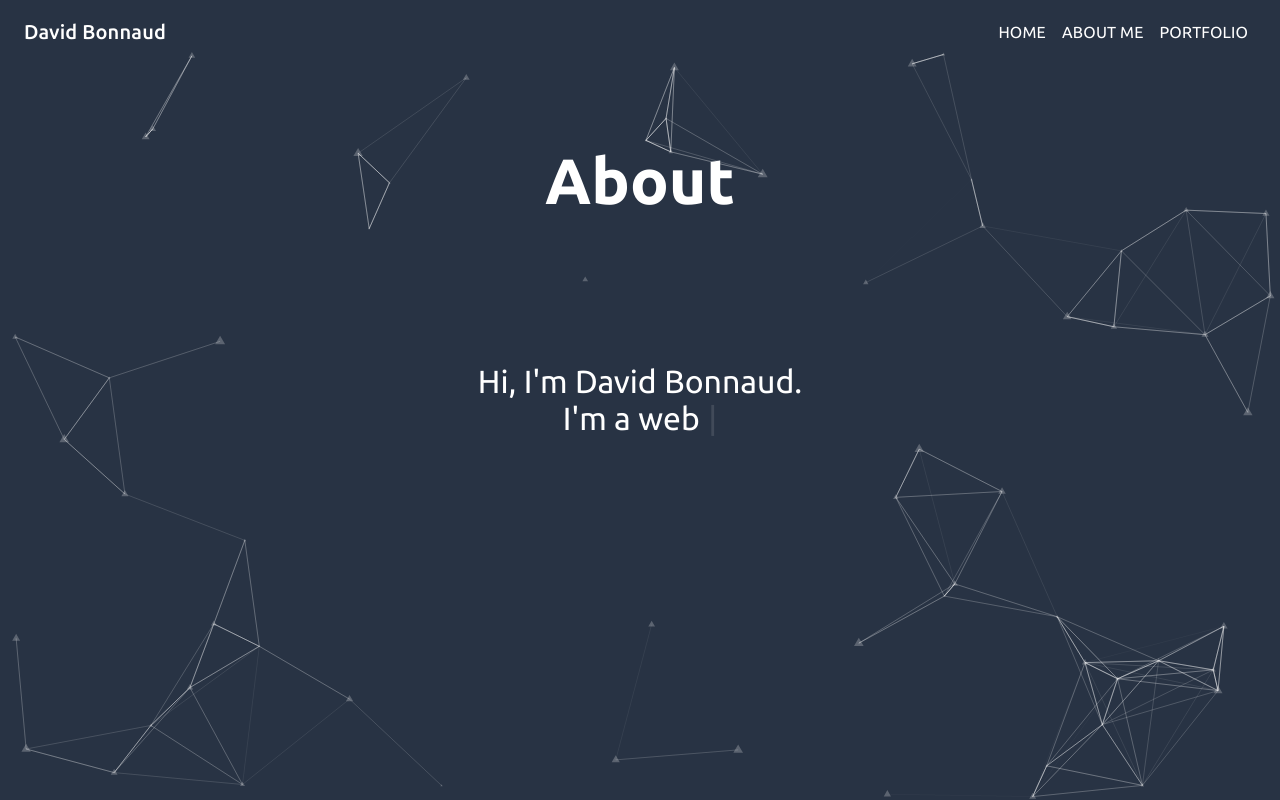
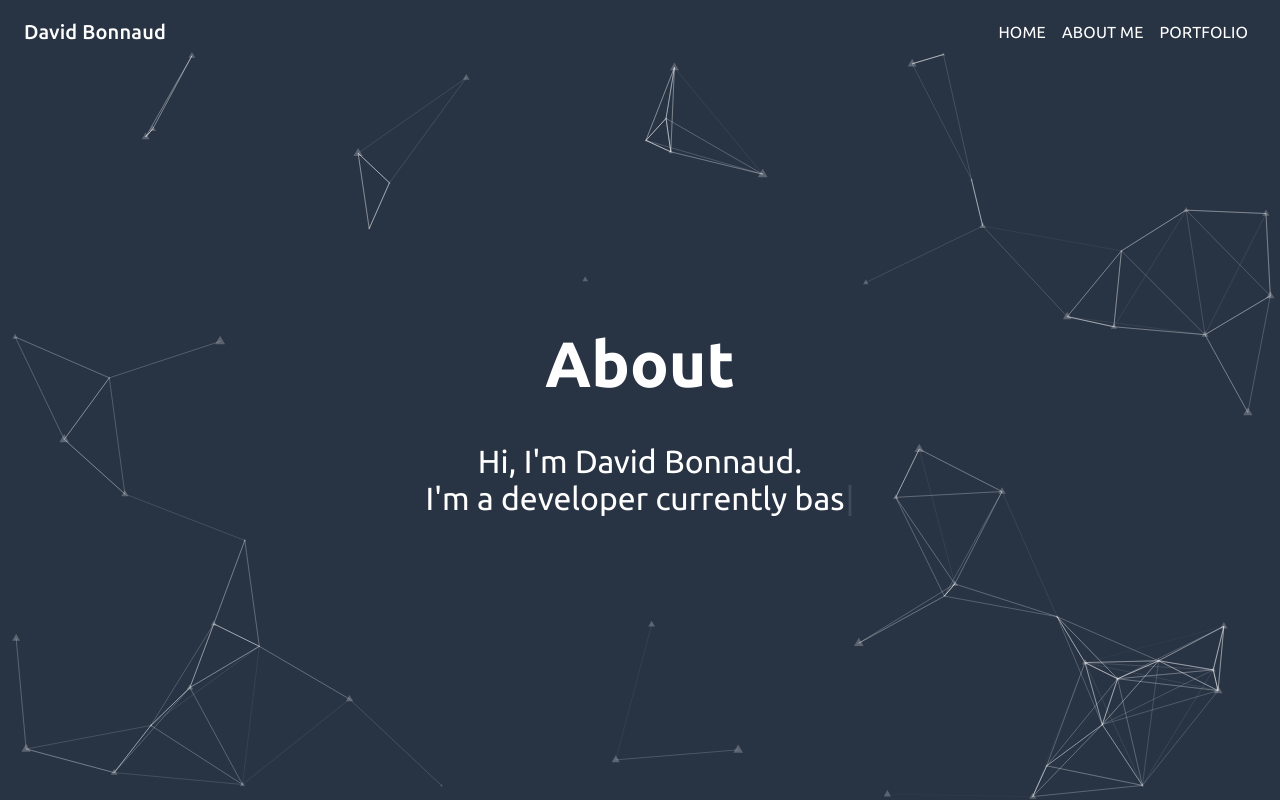
Before and after one commit to davidbonnaud/portfolio-2023, a React (Create React App) app: page / in a window 1280 px wide. Both pictures are taken after a click on the button "ABOUT ME". Built offline with nearby package versions, Linux system fonts and the light colour scheme.

Commit message:
cleaned up css, added repsonsive about blurb, need to add social stuff below it after the typing effect finishes

```diff
--- a/src/components/About.tsx
+++ b/src/components/About.tsx
@@ -4,20 +4,23 @@ import Typewriter from 'typewriter-effect';
 
 const About = () => {
   return (
-    <Box sx={{ display: 'flex', width: '100%', height: '100%', justifyContent: 'center', alignItems: 'center' }}>
-      <Fade in timeout={1000}>
-        <h1>About</h1>
-      </Fade>
-      <div className='intro'>
+    <Box sx={{ display: 'flex', flexDirection: 'column', width: '100%', height: '100%', justifyContent: 'center', alignItems: 'center' }}>
+      <Box className='intro' sx={{ textAlign: 'center' }}>
+        <Fade in timeout={1000}>
+          <h1>About</h1>
+        </Fade>
+      </Box>
+
+      <Box className='intro' sx={{ textAlign: 'center', maxWidth: '75%' }}>
         <Typewriter
           onInit={(typewriter) => {
-            typewriter.typeString("Hi, I'm David Bonnaud. <br/>").pauseFor(1000).typeString("I'm a web developer with experience in full stack development using Python/Django, JavaScript, Ruby on Rails, React, and TypeScript. <br/>").pauseFor(1000).typeString("I graduated from CSUF with a Bachelor's of Science in Computer Science.").start();
+            typewriter.typeString("Hi, I'm David Bonnaud.<br/>").pauseFor(1000).typeString("I'm a developer currently based out of Cambridge, MA with a certification in full stack web development from Southern Methodist University.").pauseFor(1000).typeString(" I graduated from California State University, Fullerton with a Bachelor's of Science in Computer Science.").pauseFor(1000).typeString(" Some of the languages and frameworks I have experience with are JavaScript, Python, Django, React, TypeScript, and Ruby on Rails.").start();
           }}
           options={{
-            delay: 40
+            delay: 30
           }}
         />
-      </div>
+      </Box>
     </Box>
   )
 }
--- a/src/index.css
+++ b/src/index.css
@@ -16,20 +16,11 @@ body {
 h1 {
   font-size: 4rem;
   z-index: 1;
-  position: fixed;
-  margin: 0 auto;
-  padding-bottom: 55vh;
   color: white;
 }
 
 .intro {
-  max-width: 75%;
-  max-height: 60%;
   z-index: 1;
-  margin: 0 auto;
   color: white;
   font-size: 2rem;
-  justify-content: center;
-  text-align: center;
-  position: fixed;
 }
```
